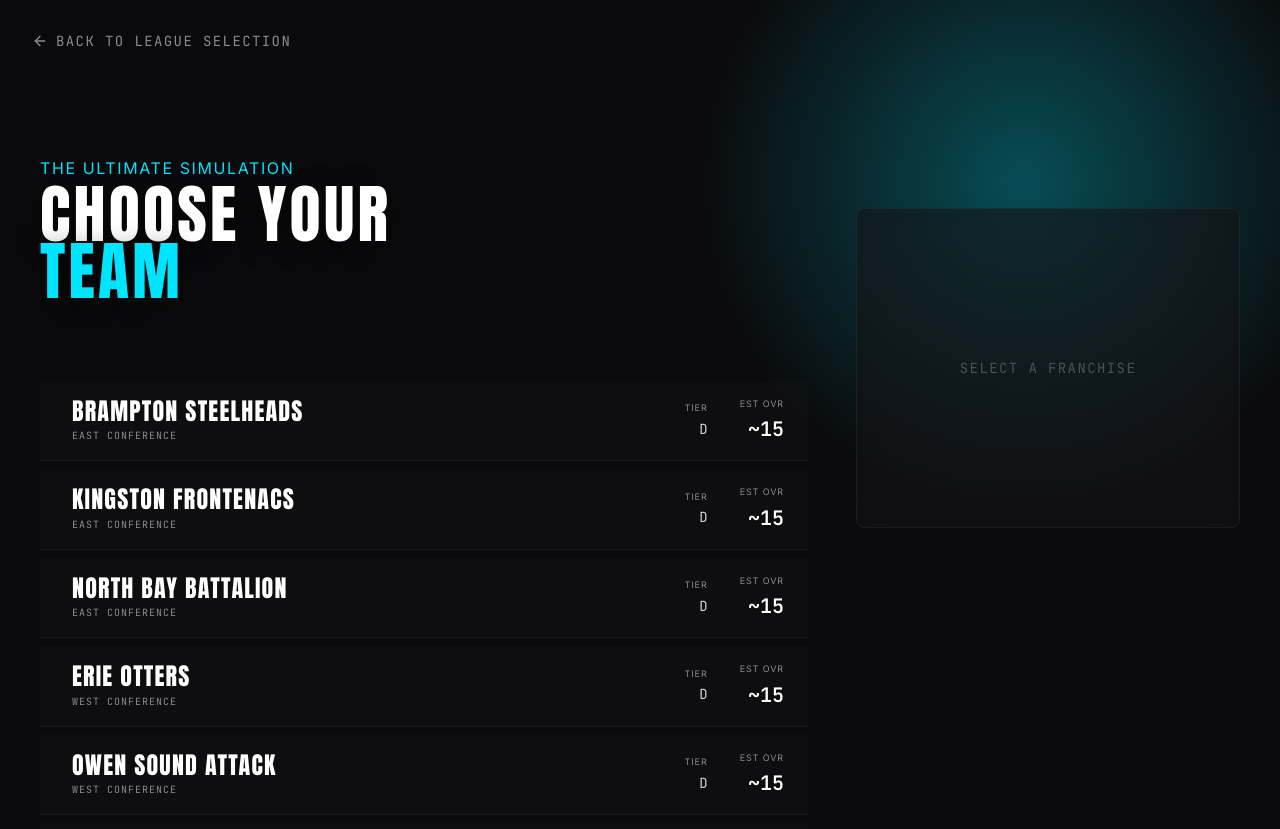
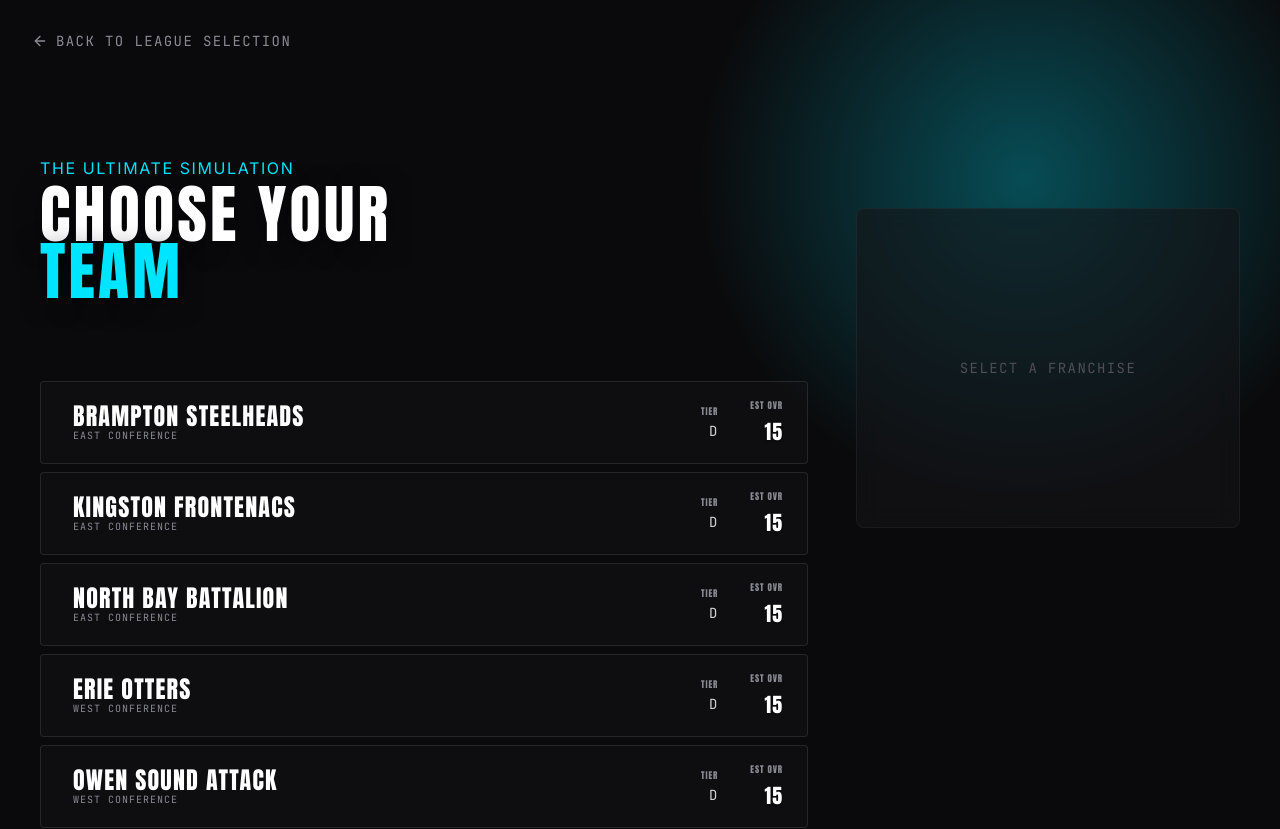
Before and after one commit to teixeiralucs/hockey-gm, a React (Vite) app: page /select-team in a window 1280 px wide. Shown: the top 829 px of the page. Built offline with nearby package versions, Linux system fonts and the light colour scheme; a web font is replaced by a local one.

Commit message:
style: convert team list cards to Button components for consistency

```diff
--- a/src/features/setup/SelectTeam.tsx
+++ b/src/features/setup/SelectTeam.tsx
@@ -5,6 +5,7 @@ import { useTranslation } from 'react-i18next';
 import { ChevronRight, Activity, ArrowLeft, RefreshCw } from 'lucide-react';
 import { Button } from '../../components/Button';
 import type { Team } from '../../engine/models/Team';
+import '../main-menu/MainMenu.css';
 import './SelectTeam.css';
 
 // Função auxiliar para embaralhar o array
@@ -84,36 +85,61 @@ export const SelectTeam: React.FC = () => {
             {allTeams.map(team => {
               const isSelected = selectedTeam?.id === team.id;
               return (
-                <div
+                <Button
                   key={team.id}
+                  variant="outline"
                   onClick={() => setSelectedTeam(team)}
-                  className={`team-card ${isSelected ? 'selected' : ''}`}
+                  style={{
+                    display: 'flex',
+                    alignItems: 'center',
+                    backgroundColor: 'rgba(20, 20, 24, 0.4)',
+                    border: isSelected ? `1px solid ${team.colors.primary}` : '1px solid rgba(255, 255, 255, 0.1)',
+                    color: isSelected ? team.colors.primary : 'var(--color-text-primary)',
+                    justifyContent: 'flex-start',
+                    padding: 'var(--space-4)',
+                    height: 'auto',
+                    width: '100%',
+                    position: 'relative',
+                    overflow: 'hidden'
+                  }}
                 >
                   <div
                     className="team-card-accent"
                     style={{ backgroundColor: team.colors.primary }}
                   />
 
-                  <div className="team-card-info">
-                    <h3 className="team-card-name">
+                  <div className="team-card-info" style={{ textAlign: 'left', flex: 1 }}>
+                    <h3 className="font-display" style={{
+                      fontSize: '1.5rem',
+                      textTransform: 'uppercase',
+                      letterSpacing: '0.05em',
+                      margin: 0,
+                      color: isSelected ? team.colors.primary : 'var(--color-text-primary)'
+                    }}>
                       {team.city} {team.name}
                     </h3>
-                    <span className="team-card-conf">
+                    <span style={{
+                      fontSize: '0.625rem',
+                      fontFamily: 'var(--font-mono)',
+                      color: 'var(--color-text-secondary)',
+                      textTransform: 'uppercase',
+                      letterSpacing: '0.1em'
+                    }}>
                       {team.conference} Conference
                     </span>
                   </div>
 
-                  <div className="team-card-stats">
-                    <div className="stat-block">
-                      <span className="stat-label" style={{ fontSize: '0.5625rem' }}>Tier</span>
-                      <span className="stat-value" style={{ fontSize: '0.875rem' }}>D</span>
+                  <div className="team-card-stats" style={{ display: 'flex', gap: 'var(--space-8)', textAlign: 'right', alignItems: 'center' }}>
+                    <div className="stat-block" style={{ display: 'flex', flexDirection: 'column' }}>
+                      <span style={{ fontSize: '0.5625rem', color: 'var(--color-text-secondary)', textTransform: 'uppercase', letterSpacing: '0.1em', marginBottom: 'var(--space-1)' }}>Tier</span>
+                      <span style={{ fontSize: '0.875rem', fontFamily: 'var(--font-mono)', color: '#d1d1d6' }}>D</span>
                     </div>
-                    <div className="stat-block">
-                      <span className="stat-label" style={{ fontSize: '0.5625rem' }}>EST OVR</span>
-                      <span className="stat-value highlight" style={{ fontSize: '1.25rem' }}>~15</span>
+                    <div className="stat-block" style={{ display: 'flex', flexDirection: 'column' }}>
+                      <span style={{ fontSize: '0.5625rem', color: 'var(--color-text-secondary)', textTransform: 'uppercase', letterSpacing: '0.1em', marginBottom: 'var(--space-1)' }}>EST OVR</span>
+                      <span style={{ fontSize: '1.25rem', color: '#fff', fontWeight: 600, textShadow: '0 1px 2px rgba(0,0,0,0.5)' }}>15</span>
                     </div>
                   </div>
-                </div>
+                </Button>
               );
             })}
           </div>
```
